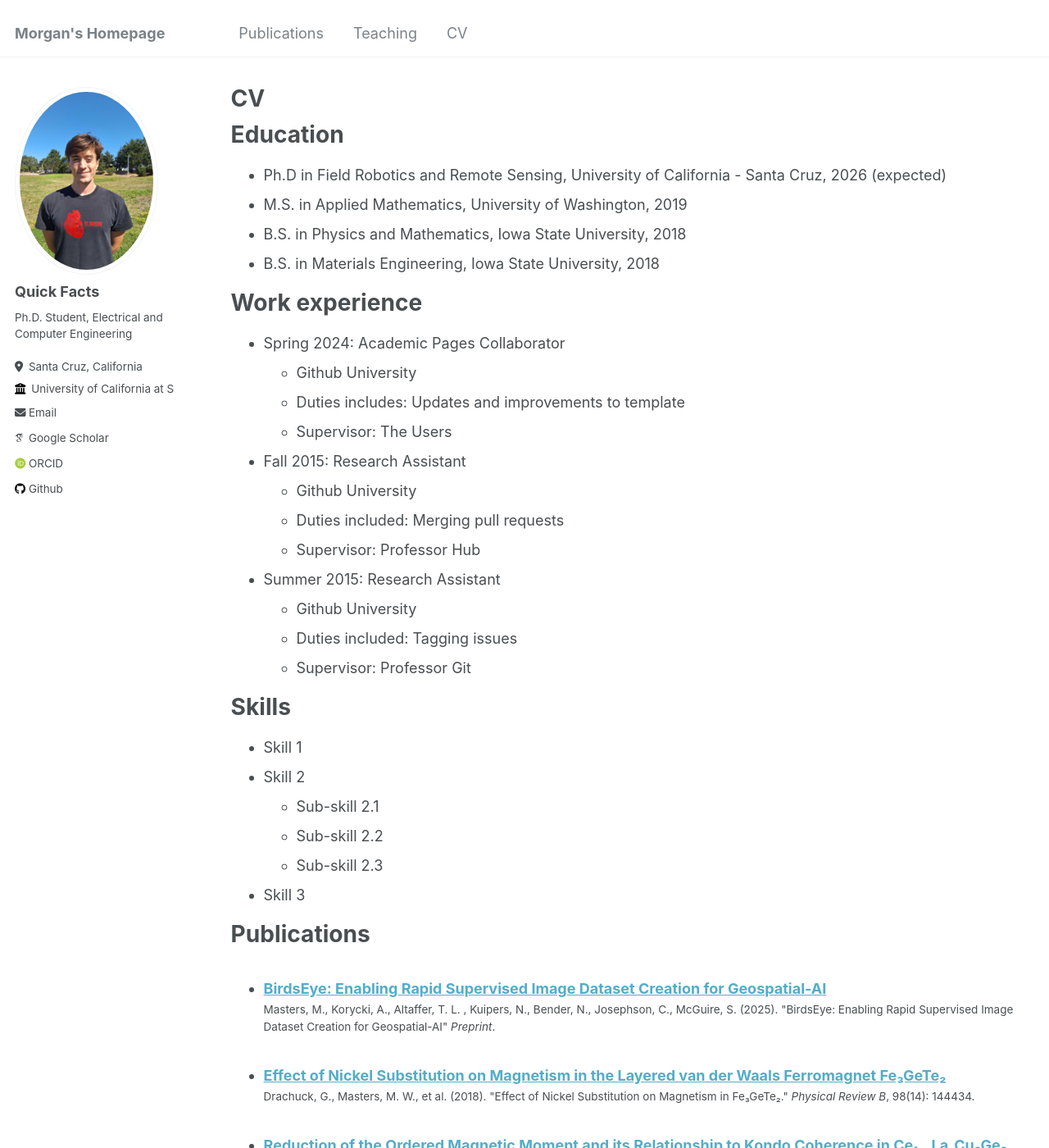
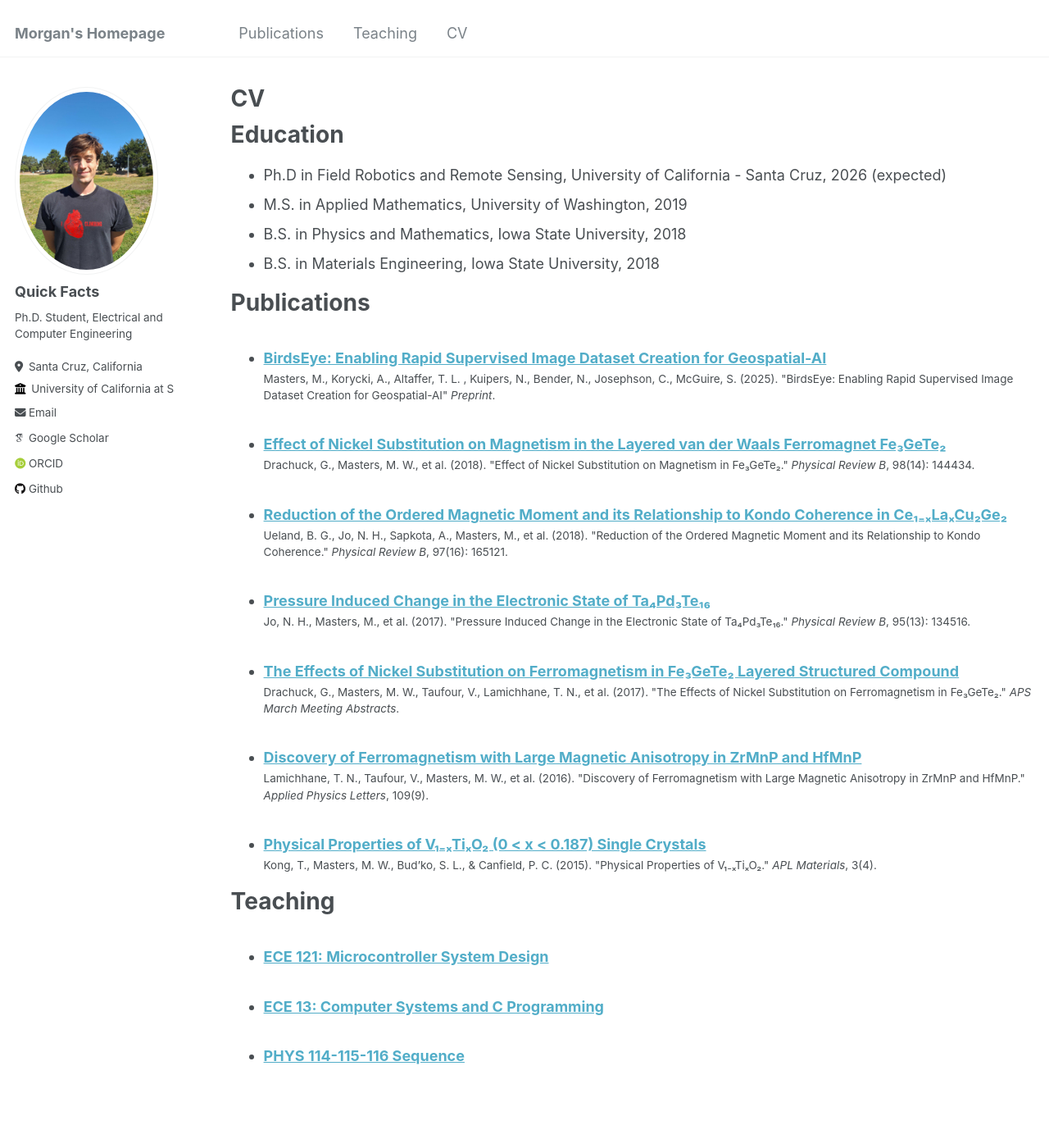
Before and after one commit to MorganMasters/MorganMasters.github.io, a Jekyll site: the page built from _pages/cv.md, in a window 1280 px wide and 1400 px high. Shown: the whole window at 82% size. Built offline with Jekyll 4.4.1, drawn with Linux system fonts in a browser that asks for light colours; some web fonts are replaced.

Commit message:
minor changes to cv.md

```diff
--- a/_pages/cv.md
+++ b/_pages/cv.md
@@ -16,7 +16,7 @@ Education
 * B.S. in Physics and Mathematics, Iowa State University, 2018
 * B.S. in Materials Engineering, Iowa State University, 2018
 
-Work experience
+<!-- Work experience
 ======
 * Spring 2024: Academic Pages Collaborator
   * Github University
@@ -40,7 +40,7 @@ Skills
   * Sub-skill 2.1
   * Sub-skill 2.2
   * Sub-skill 2.3
-* Skill 3
+* Skill 3 -->
 
 Publications
 ======
```
